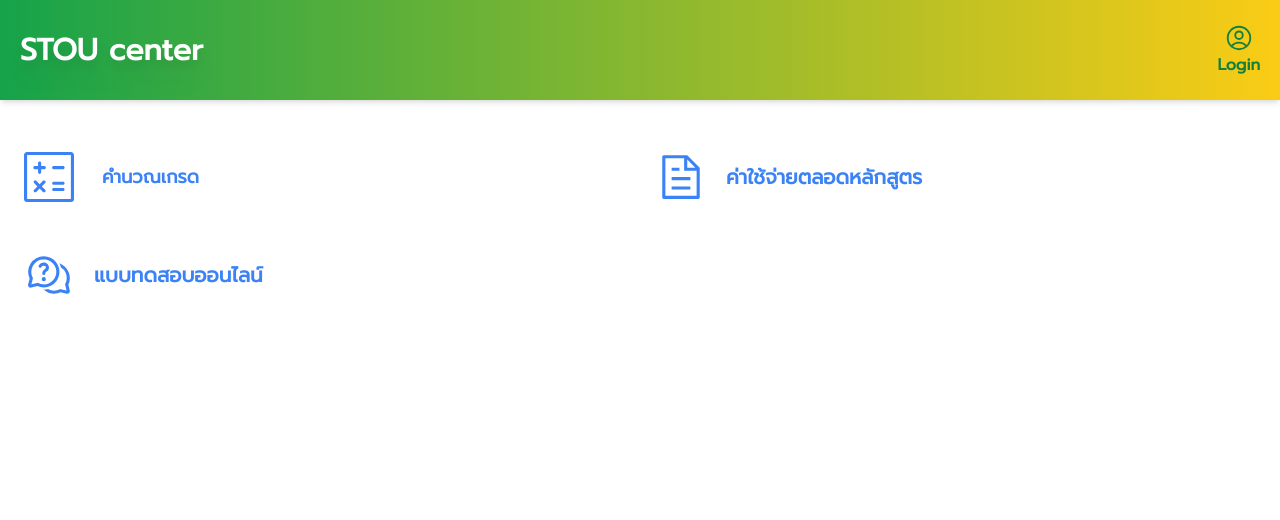
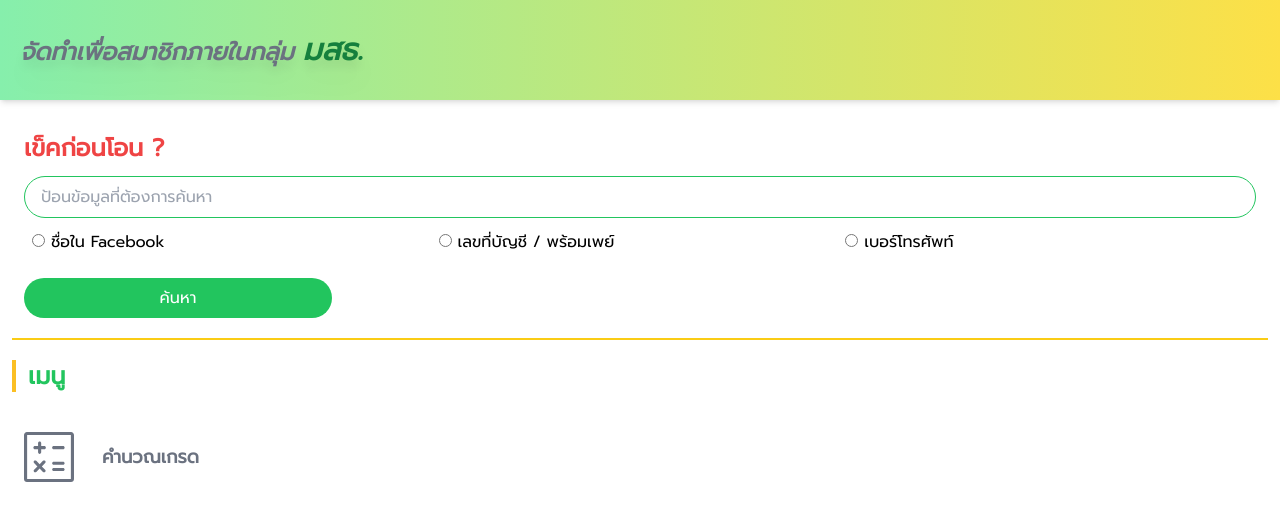
Before and after one commit to KhomsanKp/stou-gpa, a Vue app: page / in a window 1280 px wide. Shown: the top 520 px of the page. Built offline with nearby package versions, Linux system fonts and the light colour scheme.

Commit message:
add search

```diff
--- a/src/components/layouts/TheHeader.vue
+++ b/src/components/layouts/TheHeader.vue
@@ -1,22 +1,22 @@
 <template>
     <header
-        class="md:container mx-auto flex justify-between px-5 shadow-md items-center h-[100px] bg-gradient-to-r from-green-600 to-yellow-400">
+        class="md:container mx-auto flex justify-between px-5 shadow-md items-center h-[100px] bg-gradient-to-r from-green-300 to-yellow-300">
 
-        <h1 class=" font-black hover:cursor-pointer text-white drop-shadow-xl text-3xl"  @click="gotoHome">STOU center</h1>
-        <div v-if="routeName !== 'Auth'" class="grid grid-cols-1 justify-items-center hover:cursor-pointer" @click="gotoAuth" >
+        <h1 class=" font-black hover:cursor-pointer text-gray-500 italic drop-shadow-xl text-2xl"  @click="gotoHome">จัดทำเพื่อสมาชิกภายในกลุ่ม <span class="font-black text-3xl text-green-700">มสธ.</span></h1>
+        <!-- <div v-if="routeName !== 'Auth'" class="grid grid-cols-1 justify-items-center hover:cursor-pointer" @click="gotoAuth" >
             <span class="text-green-700">
                 <Account />
             </span>
             <span class="text-green-700 font-semibold">
                 Login
             </span>
-        </div>
+        </div> -->
     </header>
 </template>
 
 <script setup lang="ts">
 import { computed } from "vue";
-import Account from "../Icons/Account.vue";
+// import Account from "../Icons/Account.vue";
 import { useRouter, useLink, useRoute } from "vue-router";
 
 const router = useRouter()
--- a/src/router/index.ts
+++ b/src/router/index.ts
@@ -1,5 +1,5 @@
 import { createRouter, createWebHistory } from "vue-router";
-import HomeView from '../views/HomeView.vue'
+import HomeView from '@/views/HomeView.vue'
 
 const routes = [
     {
--- /dev/null
+++ b/src/stores/blacklistUsers.ts
@@ -0,0 +1,81 @@
+import { defineStore } from "pinia";
+import { computed, ref } from "vue";
+
+export const useBlacklistUsersStore = defineStore('blacklistUsers', () => {
+    const userList = ref<Array<UserList>>([
+        {
+            id: 'u001',
+            name: 'วริศรา ถาภา',
+            facebookName: 'Songpol Homdee',
+            accountNumber: '0650867457',
+            mobileNumber: '0650867457',
+            refLink: ['https://www.blacklistseller.com/report/report_preview/395224', 'https://www.facebook.com/groups/STOUs/posts/25988095357501100/?paipv=0&eav=AfZ7f22_3YoT0OQrf2UaMD0sI-fJ6LTrlC0KPJ1Wb-nou63wiXH98FDrk9gegotBqmA&_rdr'],
+            imagesUrl: [],
+            note: 'ใช้หมายเลยบัญชีหลากหลาย เช่น บัญชีม้า, พร้อมเพย์, True wallet, Lazada, Shopee'
+        },
+        {
+            id: 'u002',
+            name: '',
+            facebookName: 'Leen Bubb',
+            accountNumber: '',
+            mobileNumber: '',
+            refLink: ['https://www.facebook.com/share/JdP8PG41EvQqFxY3/'],
+            imagesUrl: [],
+            note: ''
+        },
+        {
+            id: 'u003',
+            name: 'กฤษดา ทรัพย์เจริญ',
+            facebookName: 'Songpol Homdee',
+            accountNumber: '0612575706',
+            mobileNumber: '0612575706',
+            refLink: ['https://www.blacklistseller.com/report/report_preview/395224', 'https://www.facebook.com/groups/STOUs/posts/25988095357501100/?paipv=0&eav=AfZ7f22_3YoT0OQrf2UaMD0sI-fJ6LTrlC0KPJ1Wb-nou63wiXH98FDrk9gegotBqmA&_rdr'],
+            imagesUrl: [],
+            note: 'ใช้หมายเลยบัญชีหลากหลาย เช่น บัญชีม้า, พร้อมเพย์, True wallet, Lazada, Shopee'
+        },
+        {
+            id: 'u004',
+            name: 'ชลธิชา ปาลวัฒน์',
+            facebookName: 'Songpol Homdee',
+            accountNumber: '0800293723',
+            mobileNumber: '0800293723',
+            refLink: ['https://www.blacklistseller.com/report/report_preview/395224', 'https://www.facebook.com/groups/STOUs/posts/25988095357501100/?paipv=0&eav=AfZ7f22_3YoT0OQrf2UaMD0sI-fJ6LTrlC0KPJ1Wb-nou63wiXH98FDrk9gegotBqmA&_rdr'],
+            imagesUrl: [],
+            note: 'ใช้หมายเลยบัญชีหลากหลาย เช่น บัญชีม้า, พร้อมเพย์, True wallet, Lazada, Shopee'
+        },
+    ])
+    const userData = ref<Array<UserList>>([])
+
+    const getUser = computed(() => userData.value)
+
+    async function findUser(selectId: String, searchValue: String) {
+
+        if (selectId === 'Facebook') {
+            const facebookId = userList.value.filter((user) => user.facebookName === searchValue)
+            userData.value = facebookId
+        }
+
+        if (selectId === 'Account') {
+            const AccountId = userList.value.filter((user) => user.accountNumber === searchValue)
+            userData.value = AccountId
+        }
+
+        if (selectId === 'Mobile') {
+            const mobileId = userList.value.filter((user) => user.mobileNumber === searchValue)
+            userData.value = mobileId
+        }
+    }
+
+    return { findUser, getUser }
+})
+
+interface UserList {
+    id: String,
+    name: String,
+    facebookName: String,
+    accountNumber: String,
+    mobileNumber: String,
+    refLink: Array<String>,
+    imagesUrl: Array<String>,
+    note: String
+}
--- a/src/views/GpaView.vue
+++ b/src/views/GpaView.vue
@@ -3,7 +3,7 @@
         <Teleport to="body">
             <Modal v-model="isOpen" @is-close="isClose">
                 <div
-                    class="flex absolute border border-green-500 top-[25%] flex-col h-fit py-5 px-10 bg-white rounded-3xl z-20 animate__animated animate__heartBeat animate__slow 1s">
+                    class="flex border border-green-500 flex-col h-fit mt-16 py-5 px-10 bg-white rounded-3xl z-20 animate__animated animate__heartBeat animate__slow 1s">
                     <h6 class="text-2xl text-green-600 font-semibold text-center">ผลการคำนวณ</h6>
                     <div class="border-b my-3" />
                     <p class="text-lg text-gray-500 italic">สอบผ่าน : <span class="text-gray-600 ml-5 mr-3">{{ gradeH +
--- a/src/views/HomeView.vue
+++ b/src/views/HomeView.vue
@@ -1,25 +1,118 @@
 <template>
-        <div id="Home" class="p-3 md:container mx-auto">
-            <nav class="grid gride-cols-1 md:grid-cols-2 gap-2 mt-5 text-blue-500 animate__animated animate__backInLeft">
-                <RouterLink to="/gpa" class="hover:text-green-500 hover:border-b hover:border-green-500 flex gap-7 justify-start items-center px-3 py-5">
-                    <span><GpaIcon/></span>
-                    <span class="text-lg font-bold">คำนวณเกรด</span>
-                </RouterLink>
-                <RouterLink to="/courses" class="hover:text-green-500 flex hover:border-b hover:border-green-500 gap-5 justify-start items-center px-3 py-5">
+    <!-- View User backlist -->
+    <Modal v-model="isOpen" @is-close="isClose">
+        <div v-if="userDetail.length < 1"></div>
+        <div v-else class="w-[90%] h-[500px] overflow-x-hidden mt-16 bg-white py-5 px-3 border-2 border-red-500 rounded-3xl">
+            <h6 class="text-2xl font-semibold text-red-500 text-center pb-3 mb-3 border-b-2 border-red-500">คำเตือน!!!</h6>
+                <p class="text-amber-600 text-center text-lg">ซื้อ-ขาย กับบุคคลนี้ อย่างระมัดระวัง</p>
+
+            <div v-for="infUser in userDetail" :key="infUser.id" class="mt-5 text-green-600 font-semibold">
+                <p class="text-red-500"><span class="text-black">Facebook name : </span>{{ infUser.facebookName }}</p>
+                <p class="text-gray-500 indent-4 mb-2">{{ infUser.note }}</p>
+
+                <div v-if="infUser.refLink.length < 1"></div>
+
+                <div v-else class="w-full block h-1/2 overflow-y-auto">
+                    <p class="mb-3 text-xs">ข้อมูลเพิ่มเติม ?</p>
+                    <div>
+                        <a v-for="(link, index) in infUser.refLink" :key="index" :href="link"
+                            class="text-sky-500 hover:pb-1 mb-3 cursor-pointer hover:border-b hover:border-sky-500 text-ellipsis text-xs inline-block">
+                            {{ link }}</a>
+                    </div>
+                </div>
+            </div>
+        </div>
+    </Modal>
+
+    <div id="Home" class="p-3 md:container mx-auto">
+        <div class="md:container mx-auto my-5">
+            <h2 class="text-2xl font-bold mb-3 text-red-500 pl-3">เข็คก่อนโอน ?</h2>
+
+            <div class="px-3">
+                <input type="text" id="serach" placeholder="ป้อนข้อมูลที่ต้องการค้นหา"
+                    class="border border-green-500 text-blue-500 rounded-full w-full px-4 py-2" v-model="searchValue" />
+            </div>
+
+            <div class=" grid gird-cols-1 md:grid-cols-3 gap-1 my-3 px-5">
+                <label for="facebook">
+                    <input type="radio" id="facebook" value="Facebook" v-model="selectValue" />
+                    ชื่อใน Facebook
+                </label>
+                <label for="account">
+                    <input type="radio" id="account" value="Account" v-model="selectValue" />
+                    เลขที่บัญชี / พร้อมเพย์
+                </label>
+                <label for="mobile">
+                    <input type="radio" id="mobile" value="Mobile" v-model="selectValue" />
+                    เบอร์โทรศัพท์
+                </label>
+            </div>
+
+            <div class="px-3 pt-3">
+                <button type="button" class="px-3 py-2 text-white w-1/4 hover:shadow-md bg-green-500 rounded-full"
+                    @click="findUser">ค้นหา</button>
+            </div>
+        </div>
+
+        <div class="border-b-2 border-yellow-400 my-5" />
+
+        <!-- Menu list -->
+        <h3 class="text-2xl font-bold border-l-4 border-amber-400 pl-3 text-green-500">เมนู</h3>
+
+        <nav class="grid gride-cols-1 md:grid-cols-2 gap-2 mt-5 text-gray-500 animate__animated animate__backInLeft">
+
+            <RouterLink to="/gpa"
+                class="hover:text-green-500 hover:border-b hover:border-green-500 flex gap-7 justify-start items-center px-3 py-5">
+                <span>
+                    <GpaIcon />
+                </span>
+                <span class="text-lg font-bold">คำนวณเกรด</span>
+            </RouterLink>
+            <!-- <RouterLink to="/courses" class="hover:text-green-500 flex hover:border-b hover:border-green-500 gap-5 justify-start items-center px-3 py-5">
                     <span><DocIcon/></span>
                     <span class="text-lg md:text-xl font-bold">ค่าใช้จ่ายตลอดหลักสูตร</span>
                 </RouterLink>
                 <RouterLink to="/quizzes" class="hover:text-green-500 flex hover:border-b hover:border-green-500 gap-5 justify-start items-center px-3 py-5">
                     <span><QuestionIcon/></span>
                     <span class="text-lg md:text-xl font-bold">แบบทดสอบออนไลน์</span>
-                </RouterLink>
-            </nav>
-        </div>
+                </RouterLink> -->
+        </nav>
+    </div>
 
 </template>
 
 <script setup lang="ts">
+import { ref } from 'vue'
+import Modal from '@/components/Modal.vue';
 import GpaIcon from '@/components/Icons/GpaIcon.vue';
-import DocIcon from '@/components/Icons/DocIcon.vue'
-import QuestionIcon from '@/components/Icons/QuestionIcon.vue'
+// import DocIcon from '@/components/Icons/DocIcon.vue'
+// import QuestionIcon from '@/components/Icons/QuestionIcon.vue'
+import { useBlacklistUsersStore } from '@/stores/blacklistUsers';
+import { RouterLink } from 'vue-router';
+
+const blackListUserStore = useBlacklistUsersStore()
+
+const userDetail = ref<any>([])
+const selectValue = ref<String>("")
+const searchValue = ref<String>("")
+const isOpen = ref<Boolean>(false)
+
+async function findUser() {
+    await blackListUserStore.findUser(selectValue.value, searchValue.value)
+    blackListUserStore.getUser.forEach((user) => userDetail.value.push(user))
+
+    if (userDetail.value.length < 1) {
+        return;
+    } else {
+        userDetail.value = blackListUserStore.getUser
+        isOpen.value = true
+    }
+}
+
+function isClose() {
+    isOpen.value = false
+    userDetail.value = []
+    searchValue.value = ''
+    searchValue.value = ''
+}
 </script>
```
Also changed, not shown: src/components/Modal.vue (+6 -7 lines).
